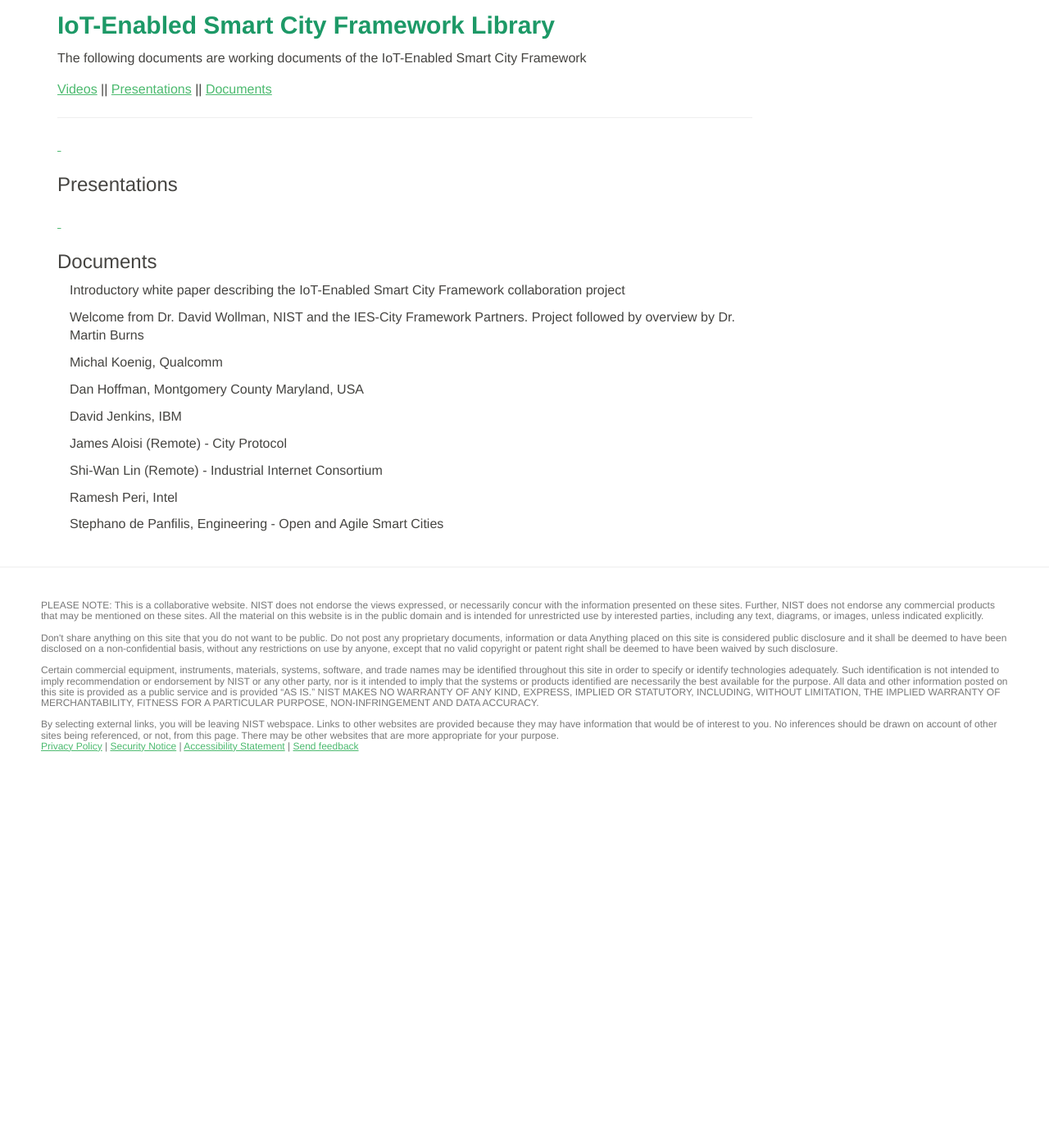
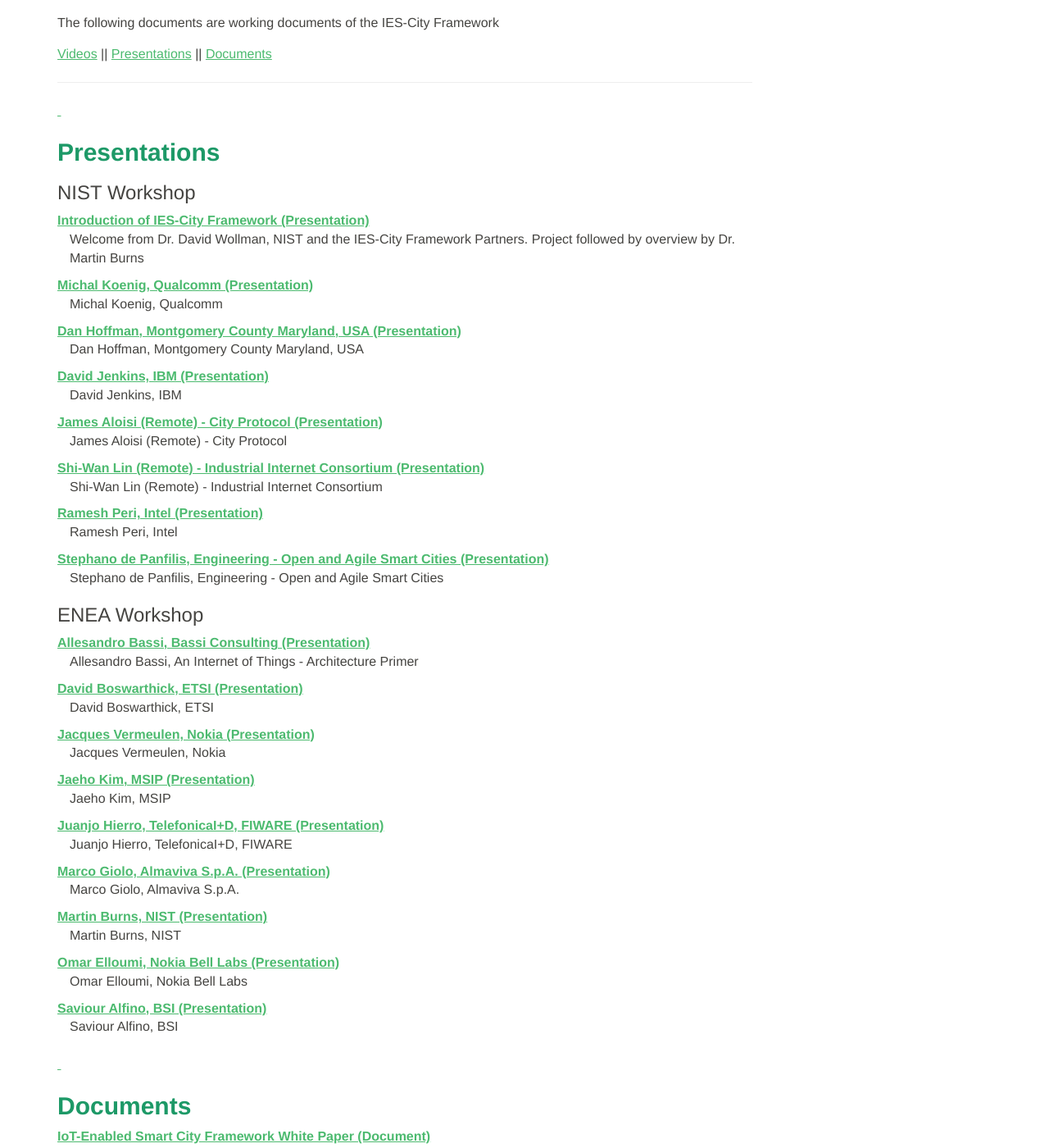
Before and after one commit to usnistgov/smartcitiesarchitecture, a Jekyll site: the page built from library/index.md, in a window 1280 px wide and 1400 px high, scrolled down 201 px. Shown: the whole window at 82% size. Built offline with Jekyll 4.4.1, drawn with Linux system fonts in a browser that asks for light colours; before the commit the page ends 1128 px from its top, so only the background shows below that; some of the changed text lies outside the part shown.

Commit message:
Added presentations to web site

```diff
--- a/_data/documents.yml
+++ b/_data/documents.yml
@@ -18,57 +18,121 @@
   team: smartcityframework
 - name: "Introduction of IES-City Framework"
   description: "Welcome from Dr. David Wollman, NIST and the IES-City Framework Partners. Project followed by overview by Dr. Martin Burns"
-  category: "document"
+  category: "presentation"
   url: https://s3.amazonaws.com/nist-sgcps/smartcityframework/files/GCTCTechJamKickoff/IoT-EnabledSmartCityFrameworkOverviewFinal_20160324.pdf
   md5: 5cb7b8dceb9d21d498f6999f4c9633a2
   sha512: 2722112b4ad2e9b52ecfe486972edb58c01a3f3cb2588a86363f4e4a60b147f9ea8847cc0966f659e578170b10769b130d11670dab16194c2651b228aab8600d
   team: smartcityframeworkkickoffworkshopnist
 - name: "Michal Koenig, Qualcomm"
   description: "Michal Koenig, Qualcomm"
-  category: "document"
+  category: "presentation"
   url: https://s3.amazonaws.com/nist-sgcps/smartcityframework/files/GCTCTechJamKickoff/MichalKoenig_NIST_24_March_2016.pdf
   md5: 95f0df4f8b662ede4bfa8f6e53eaba7a
   sha512: ccf24f1e0513d540e43ad4756449f5ec20e4f34322ebc06d14242f636c60e83416d2e957699f608ff30f5921abd7a873fd6e39f99a80ba1915b201d7809bc4d3
   team: smartcityframeworkkickoffworkshopnist
 - name: "Dan Hoffman, Montgomery County Maryland, USA"
   description: "Dan Hoffman, Montgomery County Maryland, USA"
-  category: "document"
+  category: "presentation"
   url: https://s3.amazonaws.com/nist-sgcps/smartcityframework/files/GCTCTechJamKickoff/DanHoffman_IOT_Deployed_PPI.pdf
   md5: d6fc35c43af2dad6c57dee315328ab46
   sha512: a32891d97edc4db100456138c17c808249733397c1395276fa633a900319a95e46de7572adbc740235346d107054faa7edb98ce88132eccbd4ff0fdd7bb6b4e9
   team: smartcityframeworkkickoffworkshopnist
 - name: "David Jenkins, IBM"
   description: "David Jenkins, IBM"
-  category: "document"
+  category: "presentation"
   url: https://s3.amazonaws.com/nist-sgcps/smartcityframework/files/GCTCTechJamKickoff/DavidJenkins_IBM_Smart_City.pdf
   md5: f89d0431b655338f95fb2939c633af35
   sha512: 11953fc9a32c17c5ec3d3d9d79fb4ceecf33ca14aeb97c04213cd340b986922927f269c92d7ef51c4d522aa57f2d049a72a2897793a1c67a71378aea82c015cd
   team: smartcityframeworkkickoffworkshopnist
 - name: "James Aloisi (Remote) - City Protocol"
   description: "James Aloisi (Remote) - City Protocol"
-  category: "document"
+  category: "presentation"
   url: https://s3.amazonaws.com/nist-sgcps/smartcityframework/files/GCTCTechJamKickoff/JimAloisi_NIST_IES_city_presentation_jarecov_3_2016-2.pdf
   md5: d4c8795a5adc8bd226c549141e4818b7
   sha512: 70e4c5ebb950016f2c93a579a37884b8dc4b9c809e870ccad23f27db182b5da5eda34a3df011b6f8b295ac9ea98abbfd6c1caed40f686cd80283a1270345afce
   team: smartcityframeworkkickoffworkshopnist
 - name: "Shi-Wan Lin (Remote) - Industrial Internet Consortium"
   description: "Shi-Wan Lin (Remote) - Industrial Internet Consortium"
-  category: "document"
+  category: "presentation"
   url: https://s3.amazonaws.com/nist-sgcps/smartcityframework/files/GCTCTechJamKickoff/Shi-WanLin_ies-city-20160324.pdf
   md5: a43c3d325eb04f857906d2efbb4ad68d
   sha512: 71bcd9f1bccad4d98d8a72fb6ad6b1bc598840427545a549f720b5a5e27fdcd6ef5f181c29272a5de11313247cd926bafe02f234e3cc61deb546367b1b8b2af5
   team: smartcityframeworkkickoffworkshopnist
 - name: "Ramesh Peri, Intel"
   description: "Ramesh Peri, Intel"
-  category: "document"
+  category: "presentation"
   url: https://s3.amazonaws.com/nist-sgcps/smartcityframework/files/GCTCTechJamKickoff/RameshPeri_NIST-Presentation.pdf
   md5: 039d78609178b5e9c381731569dc1d91
   sha512: 012b4f44ade419161643fed4648dce5b383b27105e5dc4110b318dbd9cbafcac3deaf1bae7c894fb6dfb78d465a6bcc809ecd8cddb6bb5ced876c9d7b9ea593f
   team: smartcityframeworkkickoffworkshopnist
 - name: "Stephano de Panfilis, Engineering - Open and Agile Smart Cities"
   description: "Stephano de Panfilis, Engineering - Open and Agile Smart Cities"
-  category: "document"
+  category: "presentation"
   url: https://s3.amazonaws.com/nist-sgcps/smartcityframework/files/GCTCTechJamKickoff/StefanoDePanfilis_20160324-FIWAR_and_OASC-at-IES.pdf
   md5: f1cdfa5b0b8b34d64debe06afefce03e
   sha512: 627df21232727b214b0b3a0a7cc5575563288795d8d2023206de95c8e7c4923933ae4533825f62fc468b7ee605ca18368714e774ff67d985599570015d559043
   team: smartcityframeworkkickoffworkshopnist
+
+- name: "Allesandro Bassi, Bassi Consulting"
+  description: "Allesandro Bassi, An Internet of Things - Architecture Primer"
+  category: "presentation"
+  url: https://s3.amazonaws.com/nist-sgcps/smartcityframework/files/ENEAKickoff/AllesandroBassi_160414-ROM-NIST.pdf
+  md5: b61920b27c6e3d6f8cbd63ba20afac53
+  sha512: 853a6080d4406db06fa0a4573fb81605839f5cfef1d61028ab5a04da15f046b37a97c10fe6de33f49b77767c576881dc5370e964db825fb9c8df4103b93c7a80
+  team: smartcityframeworkkickoffworkshopenea
+- name: "David Boswarthick, ETSI"
+  description: "David Boswarthick, ETSI"
+  category: "presentation"
+  url: https://s3.amazonaws.com/nist-sgcps/smartcityframework/files/ENEAKickoff/DavidBoswarthick-ETSI_for_I-ES_City.pdf
+  md5: e27ba4921068714ab4562ac79da43dfb
+  sha512: b6eb4eab8cf82f535a32a1bce182bd79a9613b68b83ebc48b5282e391d1e0864c56484da7144a31420353f1a85507214ccf81916544397a80c95e827b804041c
+  team: smartcityframeworkkickoffworkshopenea
+- name: "Jacques Vermeulen, Nokia"
+  description: "Jacques Vermeulen, Nokia"
+  category: "presentation"
+  url: https://s3.amazonaws.com/nist-sgcps/smartcityframework/files/ENEAKickoff/JacquesVermeulen_External-SmartCities-ExecView.pdf
+  md5: 2c8b19f6e80329b4c796b0456b2b818b
+  sha512: 0b4372115317a08db80e137db4b5ce010c6247bfb8a01f5525cae5c9f444e529af8aa08d077f663a14c80ba71b919100f556d6085b196a079d7224c0c57b9410
+  team: smartcityframeworkkickoffworkshopenea
+- name: "Jaeho Kim, MSIP"
+  description: "Jaeho Kim, MSIP"
+  category: "presentation"
+  url: https://s3.amazonaws.com/nist-sgcps/smartcityframework/files/ENEAKickoff/JaehoKim_IoT-enabled_Smart_City_in_Korea.pdf
+  md5: 8d5f2a51878a18c0060178aae31070a5
+  sha512: 3ef390ce741bb69ee9172b48136c3639e237af0a5f7640acb632ce973e93c13662e9384d4703b2fb5b938b3fa8ed37f39646d9f23e44ed21ed8bcf92835d56a5
+  team: smartcityframeworkkickoffworkshopenea
+- name: "Juanjo Hierro, TelefonicaI+D, FIWARE"
+  description: "Juanjo Hierro, TelefonicaI+D, FIWARE"
+  category: "presentation"
+  url: https://s3.amazonaws.com/nist-sgcps/smartcityframework/files/ENEAKickoff/JuanjoHierro_FIWARE_Transforming_Smart_Cities_into_engines_of_growth.pdf
+  md5: 9746ccf6d67b502522481bad221c71a7
+  sha512: 5da47955831f02f447ca9a27383e29bbef0b97b13938e56540bbd57b26415e2ce2c7a9d7dab501944e544f92a4392ca6c89e14105496b200c2de234934fe782b
+  team: smartcityframeworkkickoffworkshopenea
+- name: "Marco Giolo, Almaviva S.p.A."
+  description: "Marco Giolo, Almaviva S.p.A."
+  category: "presentation"
+  url: https://s3.amazonaws.com/nist-sgcps/smartcityframework/files/ENEAKickoff/MarcoGioloOCP.pdf
+  md5: 198da5cb3f48f7668cdd6e94c272eb2f
+  sha512: 7fcd3370dc37a26ce326c57557fb0cdc2ba53e347e62671d4e9e5a9210c00e46ab32ff788fd5db928695928d0109b34d388c5579d1ecc25a5bc9ed4e29716c89
+  team: smartcityframeworkkickoffworkshopenea
+- name: "Martin Burns, NIST"
+  description: "Martin Burns, NIST"
+  category: "presentation"
+  url: https://s3.amazonaws.com/nist-sgcps/smartcityframework/files/ENEAKickoff/MartyBurns_IoT-EnabledSmartCityFrameworkOverviewFinal_20160414.pdf
+  md5: d91aea28c503222fefa5ae1d18d34e70
+  sha512: 019ddade6d30ecd165466fdad5ae81b2d3b05e345ee4871d592a56f650071b0d3fa42748857ae4563528866d01941f12fc326b84c2ab58fe955c8bc6bee7cd03
+  team: smartcityframeworkkickoffworkshopenea
+- name: "Omar Elloumi, Nokia Bell Labs"
+  description: "Omar Elloumi, Nokia Bell Labs"
+  category: "presentation"
+  url: https://s3.amazonaws.com/nist-sgcps/smartcityframework/files/ENEAKickoff/OmarElloumi_oneM2M-for_smart_city_FINAL_April_2016.pdf
+  md5: 99d2f05626d49ad1084daf7491da2be7
+  sha512: a0637cf9e96f42c70597bab77a3a3494fe8d2ad51ae10a913ac05518ac6ec39516ac89560a7e61e4041a7d61f1d23dc9cc6e1d8d9c255a66125a52f140cacc65
+  team: smartcityframeworkkickoffworkshopenea
+- name: "Saviour Alfino, BSI"
+  description: "Saviour Alfino, BSI"
+  category: "presentation"
+  url: https://s3.amazonaws.com/nist-sgcps/smartcityframework/files/ENEAKickoff/SaviourAlfino_BSI_and_Mapping_Research.pdf
+  md5: 201ac1a117e9de5655f6934b5c7e6e2e
+  sha512: 211900e733239a8e5c36c2c2453697944463d7692786f8dc4d397c6ef7610589bd1b2c69253ef284ff213de23a31267bf4bab152912f105fb5e0aac3d108dc52
+  team: smartcityframeworkkickoffworkshopenea
--- a/_data/videos.yml
+++ b/_data/videos.yml
@@ -10,15 +10,15 @@
 - name: "IoT Enabled Smart City Framework, Day 3 Part 1"
   url: "https://s3.amazonaws.com/nist-sgcps/smartcityframework/videos/IoT_Enabled_Smart_City_Framework%2C_Day_3_Part_1.webm"
   description: "Marty Burns, David Wollman, Partner Introductions and Comments, Vatsal Bhat, Eric Simmon, Dan Hoffman."
-  embedded: "{{ site.baseurl }}/assets/IES-CityFrameworkKickoffMeeting.png"
+  embedded: "../assets/IES-CityFrameworkKickoffMeeting.png"
   type: mp4
 - name: "IoT Enabled Smart City Framework, Day 3 Part 2"
   url: "https://s3.amazonaws.com/nist-sgcps/smartcityframework/videos/IoT_Enabled_Smart_City_Framework%2C_Day_3_Part_2.webm"
   description: "Michael Koenig, Dan Hoffman, David Jenkins"
-  embedded: "{{ site.baseurl }}/assets/IES-CityFrameworkKickoffMeeting.png"
+  embedded: "../assets/IES-CityFrameworkKickoffMeeting.png"
   type: mp4
 - name: "IoT Enabled Smart City Framework, Day 3 Part 2"
   url: "https://s3.amazonaws.com/nist-sgcps/smartcityframework/videos/IoT_Enabled_Smart_City_Framework%2C_Day_3_Part_3.webm"
   description: "James Aloisi, Shi-Wan Lin, Ramesh Peri, Stephano de Panfilis"
-  embedded: "{{ site.baseurl }}/assets/IES-CityFrameworkKickoffMeeting.png"
+  embedded: "../assets/IES-CityFrameworkKickoffMeeting.png"
   type: mp4
--- a/library/index.md
+++ b/library/index.md
@@ -3,74 +3,95 @@
 layout: page
 ---
 
-#Library
+#IES-City Framework Library
 
 ---
-<h2>IoT-Enabled Smart City Framework Library</h2>
-<p>The following documents are working documents of the IoT-Enabled Smart City Framework</p>
-<section>
+
+<p>The following documents are working documents of the IES-City Framework</p>
 
 <a href="#video">Videos</a> || <a href="#presentation">Presentations</a> || <a href="#document">Documents</a>
 <hr />
 
 <a id="Presentation">&nbsp;</a>
-<h3>Presentations</h3>
+
+## Presentations
+
+### NIST Workshop
+
+<dl>
+{% for document in site.data.documents %}
+  {% if document.category == "presentation" %}
+  {% if document.team == "smartcityframeworkkickoffworkshopnist" %}
+
+  <dt>
+    <a href="{{document.url}}" >
+    {{document.name}} (Presentation)</a>
+  </dt>
+  <dd>{{document.description}}</dd>
+
+  {% endif %}
+  {% endif %}
+{% endfor %}
+</dl>
+
+### ENEA Workshop
+
+<dl>
+{% for document in site.data.documents %}
+  {% if document.category == "presentation" %}
+  {% if document.team == "smartcityframeworkkickoffworkshopenea" %}
+
+  <dt>
+    <a href="{{document.url}}" >
+    {{document.name}} (Presentation)</a>
+  </dt>
+  <dd>{{document.description}}</dd>
+
+  {% endif %}
+  {% endif %}
+{% endfor %}
+</dl>
+
+<a id="document">&nbsp;</a>
+
+## Documents
 <dl>
 {% for document in site.data.documents %}
 
-  {% if document.category == "presentation" %}
+  {% if document.category == "document" %}
   <dt>
-    {% if document.html %}
-    <a href="{{document.html}}" >
-    {{document.name}} (Web Page)</a>
-    {% endif %}
-
-    {% if document.doc %}
-    <a href="{{document.doc}}" >
-    {{document.name}} (Document) </a>
-    {% endif %}
-
-    {% if document.pdf %}
-    <a href="{{document.pdf}}" >
-    {{document.name}} (PDF) </a>
-    {% endif %}
-
+    <a href="{{document.url}}" >
+    {{document.name}} (Document)</a>
   </dt>
-
-
   <dd>{{document.description}}</dd>
 
 {% endif %}
 {% endfor %}
 </dl>
 
-<a id="document">&nbsp;</a>
-<h3>Documents</h3>
+## Videos
+
+<a id="video">&nbsp;</a>
+
+## Videos From NIST Workshop
+
+{% for video in site.data.videos %}
+<hr />
+<div style="width:470px; display:block'">
 <dl>
-{% for document in site.data.documents %}
+	<dt>{{video.name}}</dt>
+	<dd>{{video.description}}</dd>
 
-  {% if document.category == "document" %}
-  <dt>
-    {% if document.html %}
-    <a href="{{document.html}}" >
-    {{document.name}} (Web Page)</a>
+    {% if video.type == 'use_embedded' %}
+	{{video.embedded}}
     {% endif %}
 
-    {% if document.doc %}
-    <a href="{{document.doc}}" >
-    {{document.name}} (Document) </a>
+    {% if video.type == 'mp4' %}
+	<video width="450" height="240" controls preload="none" poster="{{video.embedded}}">
+		<source src="{{video.url}}" type="video/mp4">
+		Your browser does not support HTML5 video.
+	</video>
     {% endif %}
-
-    {% if document.pdf %}
-    <a href="{{document.pdf}}" >
-    {{document.name}} (.pdf) </a>
-    {% endif %}
-
-  </dt>
-
-
-  <dd>{{document.description}}</dd>
-
-{% endif %}
+</dl>
+</div>
 {% endfor %}
-</dl>
```
